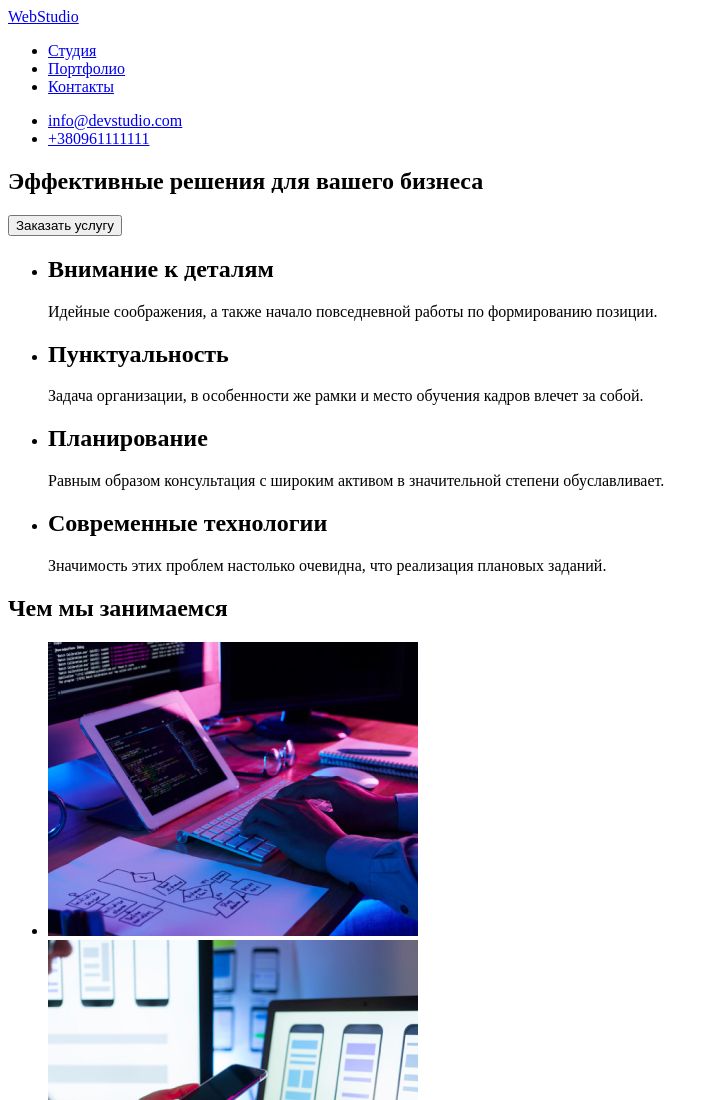
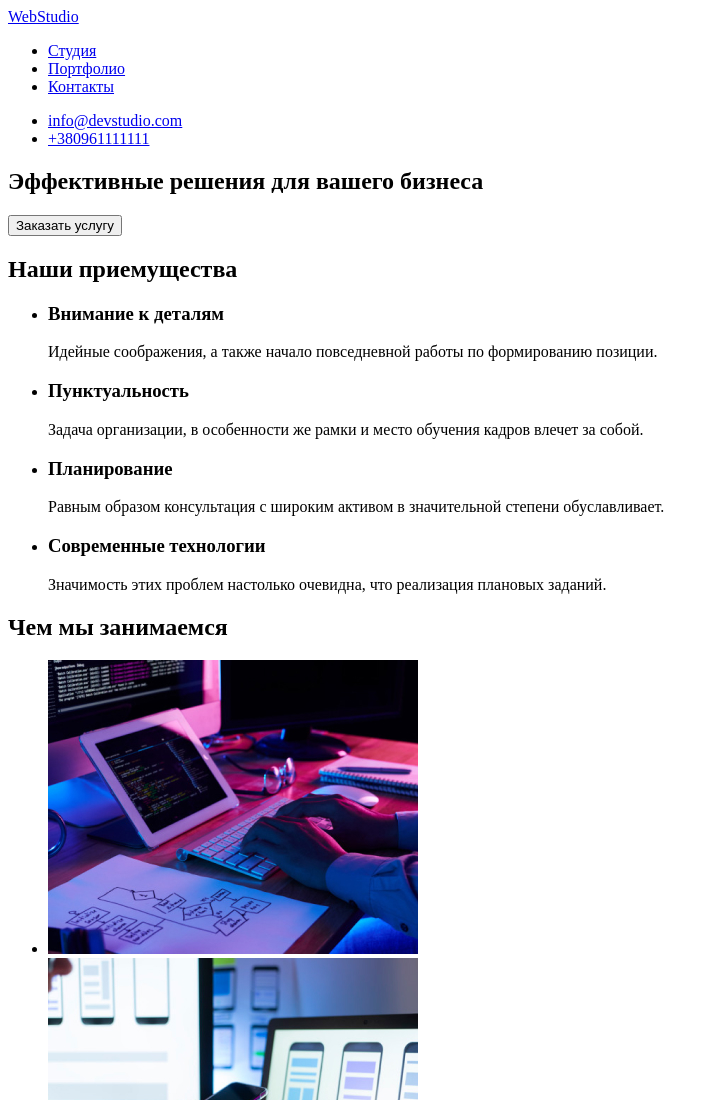
Before and after one commit to Lawyer0901/goit-markup-hw-01, a plain HTML site: page index.html in a window 1280 px wide. Shown: the top 1100 px of the page, without its empty margins (0-719 px from the left). Drawn offline with Linux system fonts and the light colour scheme.

Commit message:
Update index.html

```diff
--- a/index.html
+++ b/index.html
@@ -36,22 +36,22 @@
 
     </section>
     <section>
-
+<h2>Наши приемущества </h2>
     <ul>
         <li>
-            <h2 >Внимание к деталям</h2>
+            <h3 >Внимание к деталям</h3>
             <p>Идейные соображения, а также начало повседневной работы по формированию позиции.</p>
         </li>
         <li>
-            <h2 >Пунктуальность</h2>
+            <h3 >Пунктуальность</h3>
             <p>Задача организации, в особенности же рамки и место обучения кадров влечет за собой.</p>
         </li>
         <li>
-            <h2 >Планирование</h2>
+            <h3 >Планирование</h3>
     <p>Равным образом консультация с широким активом в значительной степени обуславливает.</p>
         </li>
         <li>
-            <h2 >Современные технологии</h2>
+            <h3 >Современные технологии</h3>
             <p>Значимость этих проблем настолько очевидна, что реализация плановых заданий.</p>
         </li>
     </ul>
```
